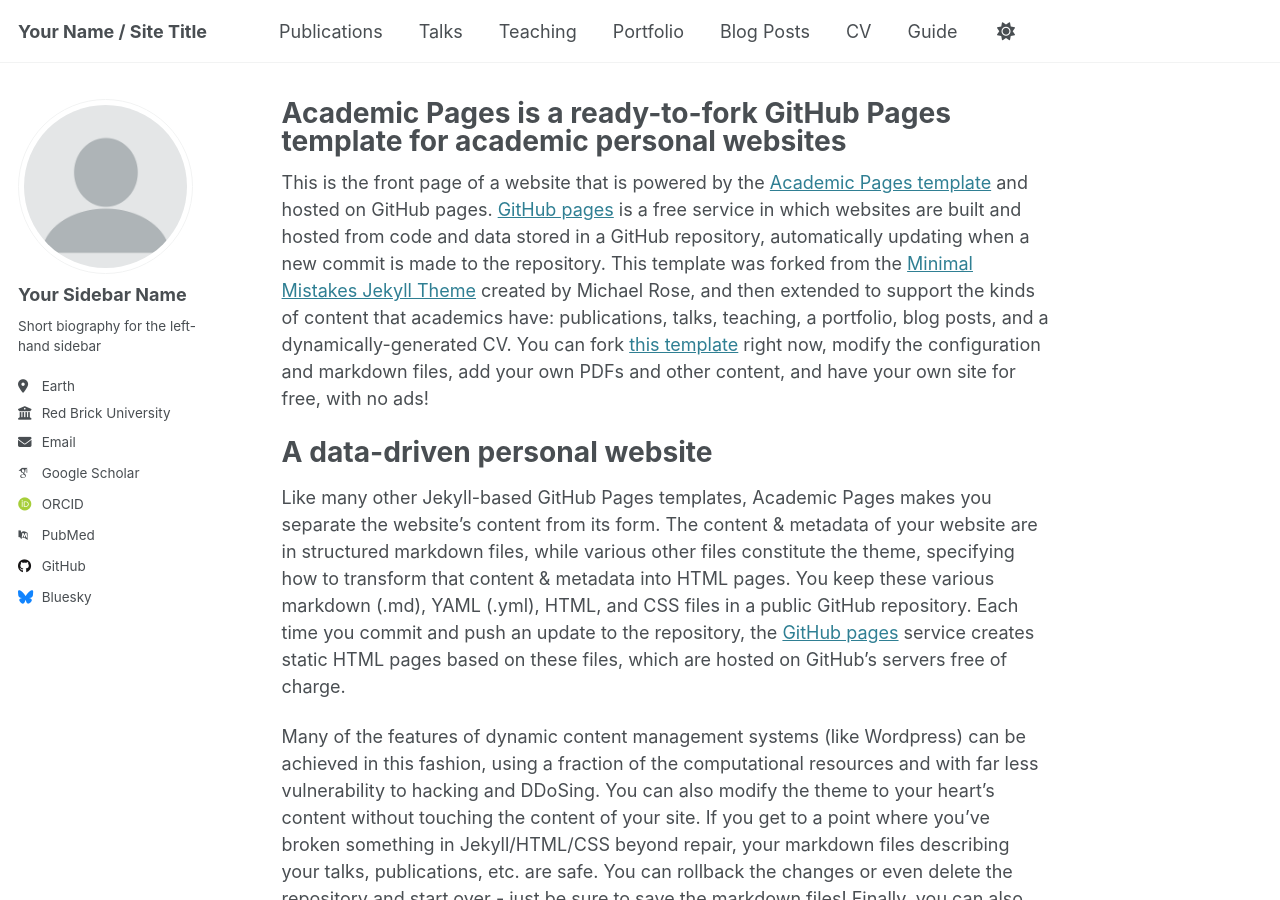
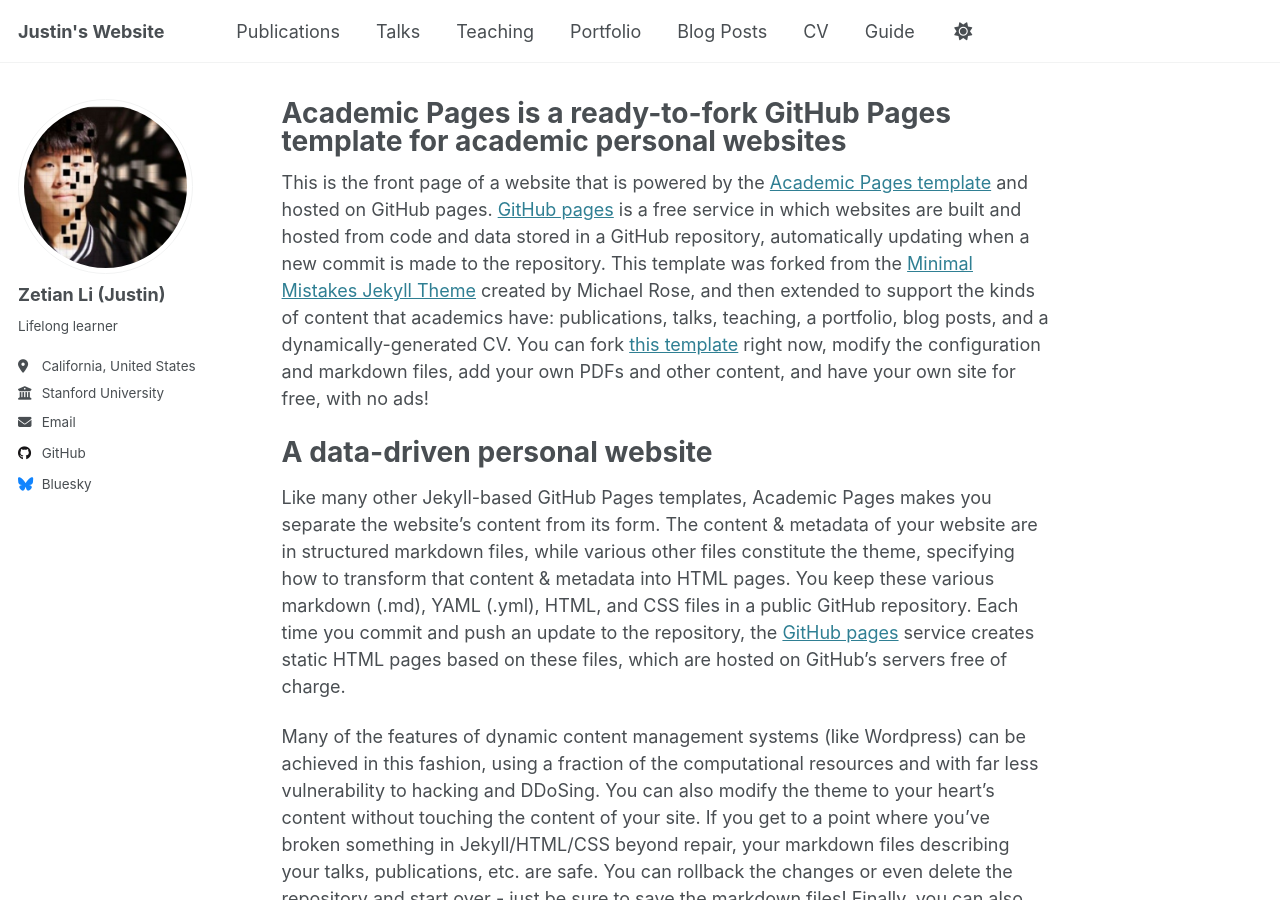
Before and after one commit to fatday/fatday.github.io, a Jekyll site: the page built from _pages/about.md, in a window 1280 px wide and 900 px high. Built offline with Jekyll 4.4.1, drawn with Linux system fonts in a browser that asks for light colours; some web fonts are replaced.

Commit message:
Customized site configuration and added dependencies

```diff
--- a/Gemfile
+++ b/Gemfile
@@ -10,3 +10,5 @@ group :jekyll_plugins do
 end
 
 gem 'github-pages'
+gem 'tzinfo-data'
+gem 'tzinfo', '~> 2.0'
--- a/_config.yml
+++ b/_config.yml
@@ -9,7 +9,7 @@
 # Basic Site Settings
 locale                   : "en-US"
 site_theme               : "default"
-title                    : "Your Name / Site Title"
+title                    : "Justin's Website"
 title_separator          : "-"
 name                     : &name "Your Name"
 description              : &description "personal description"
@@ -23,21 +23,21 @@ repository               : "academicpages/academicpages.github.io"
 author:
   # Biographic information
   avatar           : "profile.png"
-  name             : "Your Sidebar Name"
+  name             : "Zetian Li (Justin)"
   pronouns         : # example: "she/her"
-  bio              : "Short biography for the left-hand sidebar"
-  location         : "Earth"
-  employer         : "Red Brick University"
+  bio              : "Lifelong learner"
+  location         : "California, United States"
+  employer         : "Stanford University"
   uri              : # URL
-  email            : "none@example.org"
+  email            : "zetianli@stanford.edu"
 
   # Academic websites
   arxiv            : # URL - Update with the correct link to your profile
-  googlescholar    : "https://scholar.google.com/citations?user=PS_CX0AAAAAJ"
+  googlescholar    : #"https://scholar.google.com/citations?user=PS_CX0AAAAAJ"
   impactstory      : # URL
-  orcid            : "http://orcid.org/yourorcidurl"
+  orcid            : #"http://orcid.org/yourorcidurl"
   semantic         : # URL
-  pubmed           : "https://www.ncbi.nlm.nih.gov/pubmed/?term=john+snow"
+  pubmed           : #"https://www.ncbi.nlm.nih.gov/pubmed/?term=john+snow"
   researchgate     : # URL
   scopus           : # URL
 
```
Also changed, not shown: images/profile.png.
